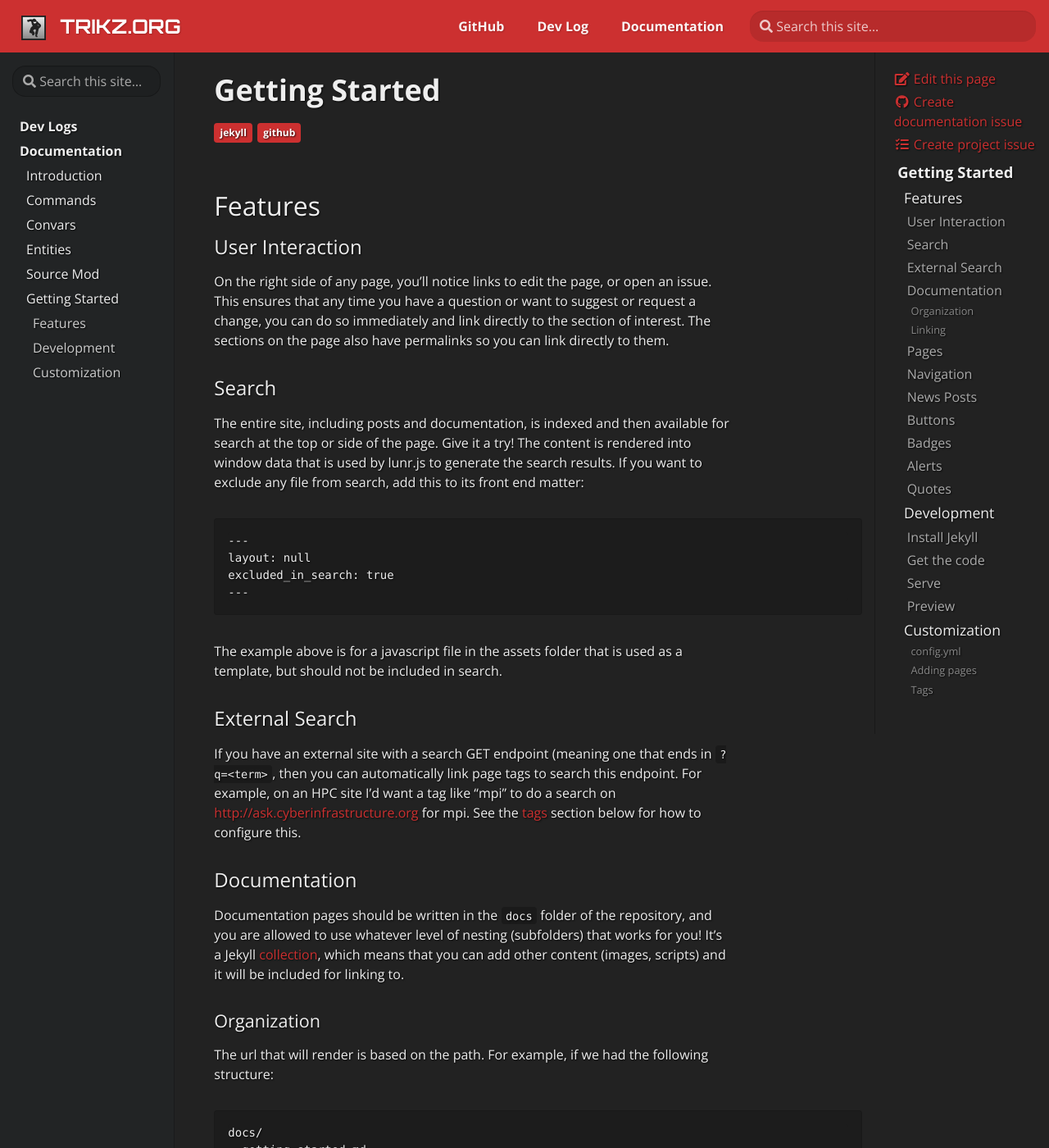
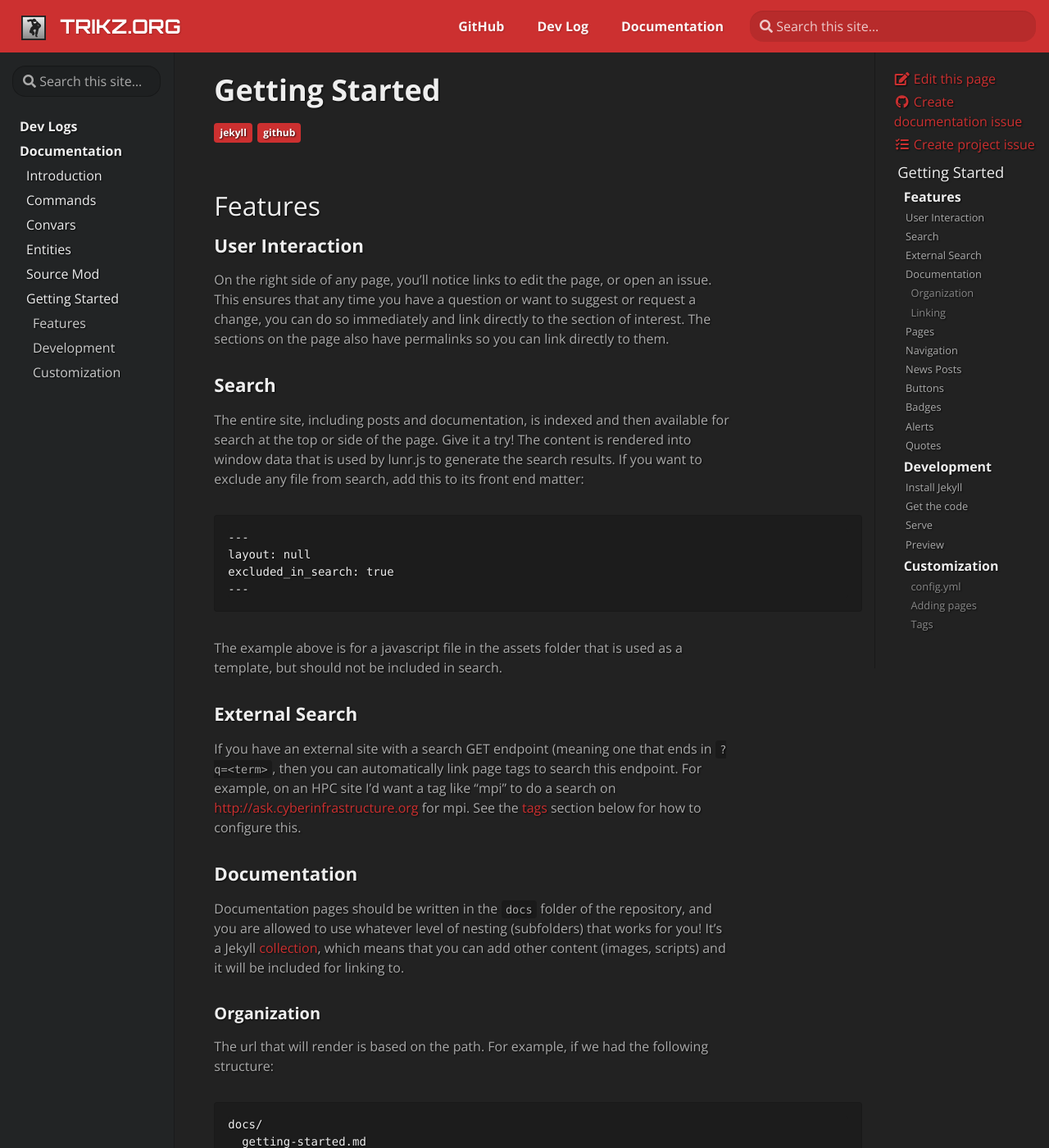
Before and after one commit to Trikz/trikz.org, a Jekyll site: the page built from _docs/getting-started.md, in a window 1280 px wide and 1400 px high. Shown: the whole window at 82% size. Built offline with Jekyll 4.4.1, drawn with Linux system fonts in a browser that asks for light colours; some web fonts are replaced.

Commit message:
Button overrides and TOC fixes

```diff
--- a/assets/css/custom.css
+++ b/assets/css/custom.css
@@ -25,15 +25,15 @@
 
 .td-toc li .md-nav__item.nested1 .md-nav__link {
     color: #eee;
-    font-weight: normal;
-    font-size: 1.1rem;
+    font-weight: 700;
+    font-size: 1rem;
     margin-left: 0.25em;
 }
 
 .td-toc li .md-nav__item.nested2 .md-nav__link {
     color: #aaa;
     font-weight: normal;
-    font-size: 1rem;
+    font-size: 0.8rem;
     margin-left: 0.5em;
 }
 
@@ -53,6 +53,25 @@
 
 div.td-main .row > div a:hover {
     color: {{ site.color_hover }} !important;
+}
+
+.td-content h3 {
+    font-weight: 700;
+    font-size: 1.4rem;
+}
+
+.td-content h4 {
+    font-weight: 700;
+    font-size: 1.25rem;
+}
+
+#TOC > li > a {
+    color: #eee;
+    font-weight: lighter;
+}
+
+.td-content p {
+    color: #aaa;
 }
 
 h1[id]:before,
@@ -79,6 +98,71 @@
     width: 100%;
 }
 
+/* Buttons */
+
+.btn:focus,
+.btn.focus {
+    outline: 0;
+    -webkit-box-shadow: none;
+    box-shadow: none;
+}
+
+.btn:not(:disabled):not(.disabled):active,
+.btn:not(:disabled):not(.disabled).active {
+    -webkit-box-shadow: none;
+    box-shadow: none;
+}
+
+.btn:not(:disabled):not(.disabled):active:focus,
+.btn:not(:disabled):not(.disabled).active:focus {
+    -webkit-box-shadow: none;
+    box-shadow: none;
+}
+
+.btn-primary {
+    color: #eee;
+    background-color: {{ site.color }};
+    border-radius: 4px !important;
+    outline: 0 !important;
+}
+
+.btn-primary:hover {
+    color: #eee;
+    background-color: {{ site.color_hover }};
+    border-color: {{ site.color_hover }};
+}
+
+.btn-primary:focus,
+.btn-primary.focus {
+    -webkit-box-shadow: none;
+    box-shadow: none;
+}
+
+.btn-primary.disabled,
+.btn-primary:disabled {
+    color: #eee;
+    background-color: {{ site.color }};
+    border-color: {{ site.color }}
+}
+
+.btn-primary:not(:disabled):not(.disabled):active,
+.btn-primary:not(:disabled):not(.disabled).active,
+.show>.btn-primary.dropdown-toggle {
+    color: #eee;
+    background-color: {{ site.color_hover }};
+    background-image: none;
+    border-color: {{ site.color }}
+}
+
+.btn-primary:not(:disabled):not(.disabled):active:focus,
+.btn-primary:not(:disabled):not(.disabled).active:focus,
+.show>.btn-primary.dropdown-toggle:focus {
+    -webkit-box-shadow: none;
+    box-shadow: none;
+}
+
+
+
 /* Scrollbar */
 
 ::-webkit-scrollbar {
```
